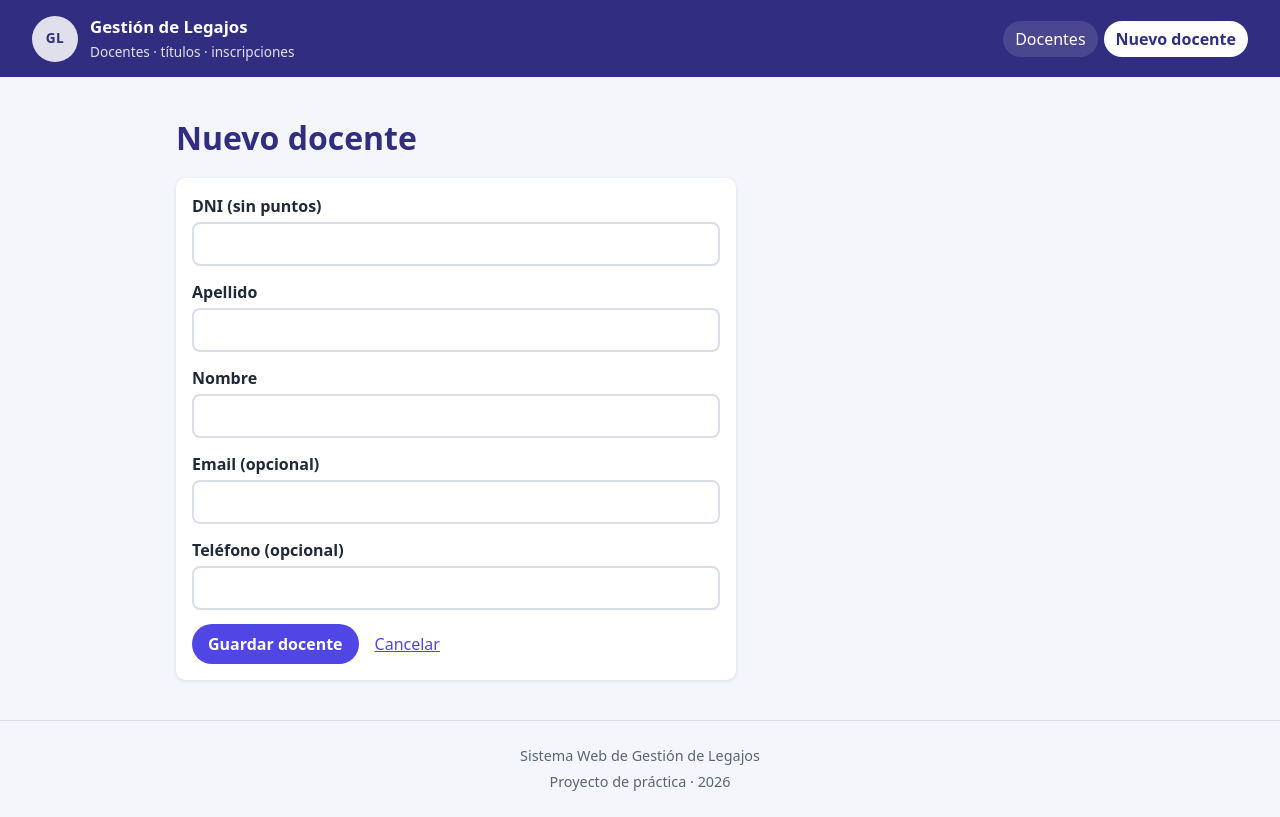
After one commit to Prof-NkoCussi/gestion-legajos-php, a PHP site: page /alta.php in a window 1280 px wide. The commit adds this page. Run offline with PHP 8.4, Linux system fonts and the light colour scheme.

Commit message:
Alta de docentes

```diff
--- /dev/null
+++ b/alta.php
@@ -0,0 +1,53 @@
+<?php
+// alta.php — alta de un docente: formulario + INSERT
+require __DIR__ . '/funciones.php';
+require __DIR__ . '/conexion.php';
+
+// La primera vez el formulario arranca vacío y sin errores
+$docente = leer_docente([]);
+$errores = [];
+
+// ¿Llegó el formulario? POST = enviar datos que cambian algo en el servidor
+if ($_SERVER['REQUEST_METHOD'] === 'POST') {
+    $docente = leer_docente($_POST);       // toma y limpia lo que vino
+    $errores = validar_docente($docente);  // valida en el servidor
+
+    // Un array vacío cuenta como false: !$errores = "no hay errores"
+    if (!$errores) {
+        // Consulta preparada: el SQL lleva marcadores (:dni…), nunca los datos pegados
+        $sql = 'INSERT INTO docentes (dni, apellido, nombre, email, telefono)
+                VALUES (:dni, :apellido, :nombre, :email, :telefono)';
+        try {
+            $stmt = conectar()->prepare($sql);   // MySQL recibe y revisa el SQL
+            $stmt->execute([                     // los datos viajan aparte, en execute()
+                'dni'      => $docente['dni'],
+                'apellido' => $docente['apellido'],
+                'nombre'   => $docente['nombre'],
+                'email'    => nulo_si_vacio($docente['email']),
+                'telefono' => nulo_si_vacio($docente['telefono']),
+            ]);
+        } catch (PDOException $e) {
+            // errorInfo[1] es el código de MySQL: 1062 = valor repetido en un UNIQUE
+            if (($e->errorInfo[1] ?? 0) === 1062) {
+                $errores['dni'] = 'Ya hay un docente cargado con ese DNI.';
+            } else {
+                throw $e;   // cualquier otro error no se esconde: va al log de Apache
+            }
+        }
+        // Si se guardó, se redirige: un F5 en el listado no vuelve a enviar el formulario
+        if (!$errores) {
+            redirigir('index.php?ok=alta');
+        }
+    }
+}
+
+// Lo que necesita includes/form_docente.php
+$accion = 'alta.php';
+$boton = 'Guardar docente';
+
+$titulo = 'Nuevo docente';
+require __DIR__ . '/includes/header.php';
+?>
+<h1>Nuevo docente</h1>
+<?php require __DIR__ . '/includes/form_docente.php'; ?>
+<?php require __DIR__ . '/includes/footer.php'; ?>
--- a/funciones.php
+++ b/funciones.php
@@ -24,3 +24,63 @@ function es_actual(string $archivo): string
 {
     return basename($_SERVER['SCRIPT_NAME']) === $archivo ? ' aria-current="page"' : '';
 }
+
+// validar_dni(): 7 u 8 dígitos y nada más (^ inicio, \d dígito, $ fin)
+function validar_dni(string $dni): bool
+{
+    return preg_match('/^\d{7,8}$/', $dni) === 1;
+}
+
+// nulo_si_vacio(): un campo opcional vacío se guarda como NULL ("sin dato")
+function nulo_si_vacio(string $texto): ?string
+{
+    return $texto === '' ? null : $texto;
+}
+
+// leer_docente(): arma el array del docente con lo que vino del formulario
+function leer_docente(array $origen): array
+{
+    return [
+        // en el DNI se sacan puntos y espacios: 28.456.123 → 28456123
+        'dni'      => str_replace(['.', ' '], '', limpiar($origen['dni'] ?? '')),
+        'apellido' => limpiar($origen['apellido'] ?? ''),
+        'nombre'   => limpiar($origen['nombre'] ?? ''),
+        'email'    => limpiar($origen['email'] ?? ''),
+        'telefono' => limpiar($origen['telefono'] ?? ''),
+    ];
+}
+
+// validar_docente(): revisa los datos; devuelve los errores (array vacío = todo bien)
+// La clave de cada error es el campo, para mostrarlo debajo de su casillero
+function validar_docente(array $d): array
+{
+    $errores = [];
+    if (!validar_dni($d['dni'])) {
+        $errores['dni'] = 'El DNI tiene que tener 7 u 8 números.';
+    }
+    // mb_strlen cuenta letras (con tildes y ñ), no bytes; 60 es el largo de la columna
+    if ($d['apellido'] === '' || mb_strlen($d['apellido']) > 60) {
+        $errores['apellido'] = 'El apellido es obligatorio (hasta 60 letras).';
+    }
+    if ($d['nombre'] === '' || mb_strlen($d['nombre']) > 60) {
+        $errores['nombre'] = 'El nombre es obligatorio (hasta 60 letras).';
+    }
+    // el email es opcional: solo se valida si se escribió algo
+    if ($d['email'] !== '' && (filter_var($d['email'], FILTER_VALIDATE_EMAIL) === false || mb_strlen($d['email']) > 120)) {
+        $errores['email'] = 'El email no es válido.';
+    }
+    if (mb_strlen($d['telefono']) > 20) {
+        $errores['telefono'] = 'El teléfono es demasiado largo (hasta 20 caracteres).';
+    }
+    return $errores;
+}
+
+// redirigir(): le dice al navegador que vaya a otra página y corta el script
+// never = esta función nunca vuelve: termina con exit
+function redirigir(string $url): never
+{
+    // Cabecera HTTP "Location": el navegador pide esa URL con GET
+    header('Location: ' . $url);
+    // Sin exit, PHP seguiría ejecutando el resto de la página
+    exit;
+}
--- /dev/null
+++ b/includes/form_docente.php
@@ -0,0 +1,35 @@
+<?php
+// includes/form_docente.php — formulario de docente, para el alta y para la modificación
+// Antes del require, la página define:
+//   $accion  a dónde se envía (alta.php o editar.php?id=3)
+//   $docente los valores de cada campo
+//   $errores los mensajes de error, con el nombre del campo como clave
+//   $boton   el texto del botón
+
+// Los campos del formulario: name => etiqueta, tipo de <input> y largo máximo (el de la columna)
+$campos = [
+    'dni'      => ['etiqueta' => 'DNI (sin puntos)',    'tipo' => 'text',  'max' => 10],
+    'apellido' => ['etiqueta' => 'Apellido',            'tipo' => 'text',  'max' => 60],
+    'nombre'   => ['etiqueta' => 'Nombre',              'tipo' => 'text',  'max' => 60],
+    'email'    => ['etiqueta' => 'Email (opcional)',    'tipo' => 'email', 'max' => 120],
+    'telefono' => ['etiqueta' => 'Teléfono (opcional)', 'tipo' => 'tel',   'max' => 20],
+];
+?>
+<!-- novalidate: que valide PHP, así se ven siempre los mensajes del servidor -->
+<form class="tarjeta formulario" action="<?= e($accion) ?>" method="post" novalidate>
+<?php foreach ($campos as $campo => $c): ?>
+    <div class="campo">
+        <label for="<?= $campo ?>"><?= e($c['etiqueta']) ?></label>
+        <!-- value: lo que ya estaba (al editar) o lo que se escribió (si hubo un error) -->
+        <input id="<?= $campo ?>" name="<?= $campo ?>" type="<?= $c['tipo'] ?>"
+               maxlength="<?= $c['max'] ?>" value="<?= e($docente[$campo]) ?>">
+        <?php if (isset($errores[$campo])): ?>
+            <p class="error"><?= e($errores[$campo]) ?></p>
+        <?php endif; ?>
+    </div>
+<?php endforeach; ?>
+    <div class="botones">
+        <button class="boton" type="submit"><?= e($boton) ?></button>
+        <a href="index.php">Cancelar</a>
+    </div>
+</form>
```
